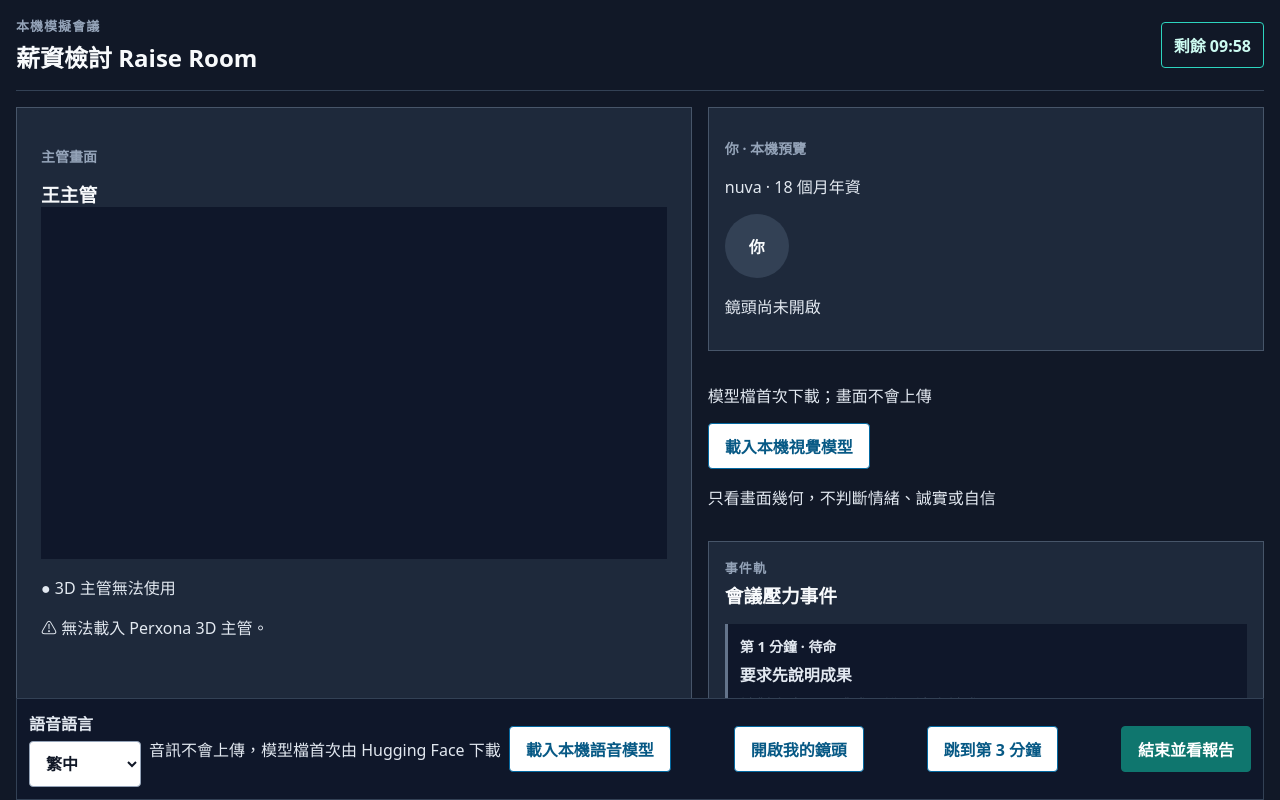
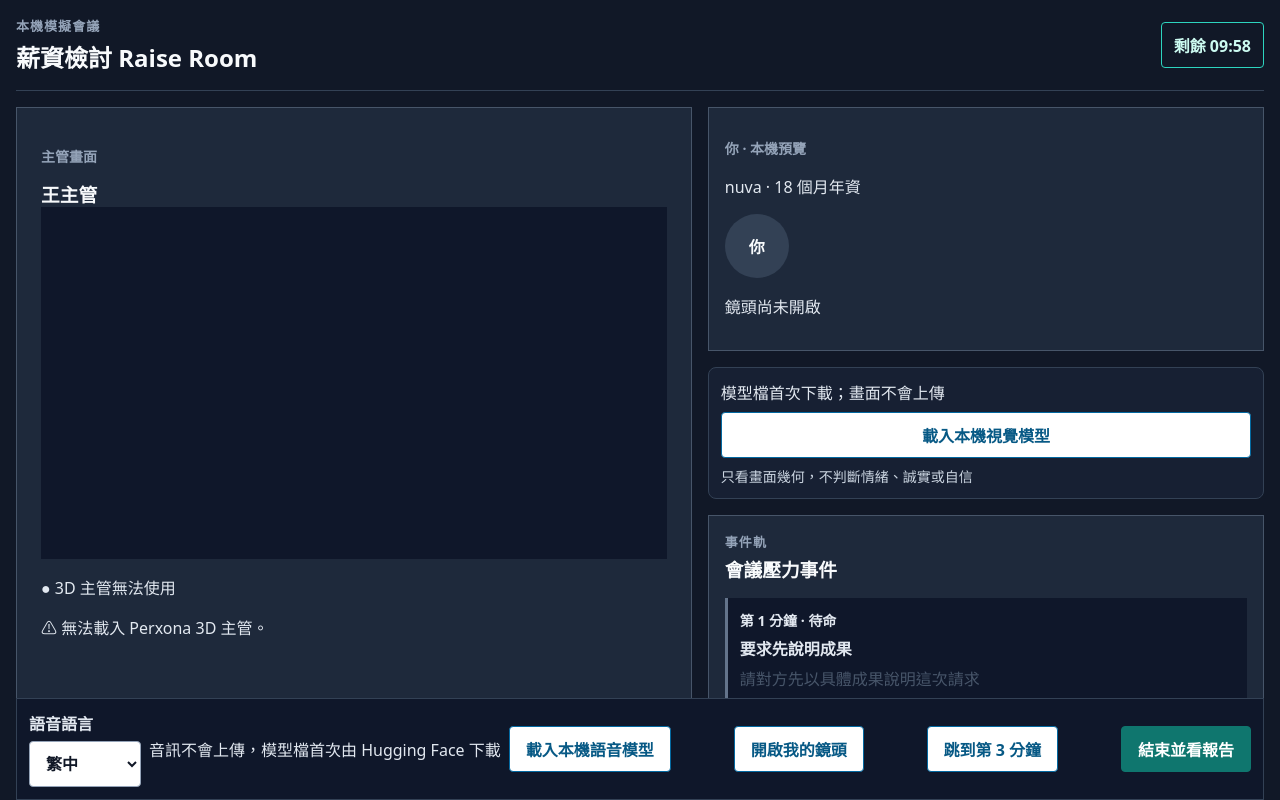
Before and after one commit to meetnuva/raise-room, a React (Vite) app: page / in a window 1280 px wide. Both pictures are taken after a click on the button "進入會議大廳". Shown: the top 800 px of the page. Built offline with nearby package versions, Linux system fonts and the light colour scheme; no server answers.

Commit message:
style: present local visual controls in meeting sidebar

```diff
--- a/src/styles.css
+++ b/src/styles.css
@@ -187,6 +187,29 @@ button {
 .meeting-header h2,
 .meeting-room h3 {
   color: #f8fafc;
+}
+
+.local-visual-control {
+  display: grid;
+  gap: 0.5rem;
+  padding: 0.75rem;
+  border: 1px solid #334155;
+  border-radius: 0.5rem;
+  background: #172033;
+}
+
+.local-visual-control p {
+  margin: 0;
+}
+
+.local-visual-control button:disabled {
+  cursor: not-allowed;
+  opacity: 0.65;
+}
+
+.vision-disclaimer {
+  color: #cbd5e1;
+  font-size: 0.875rem;
 }
 
 .meeting-room .eyebrow,
```
